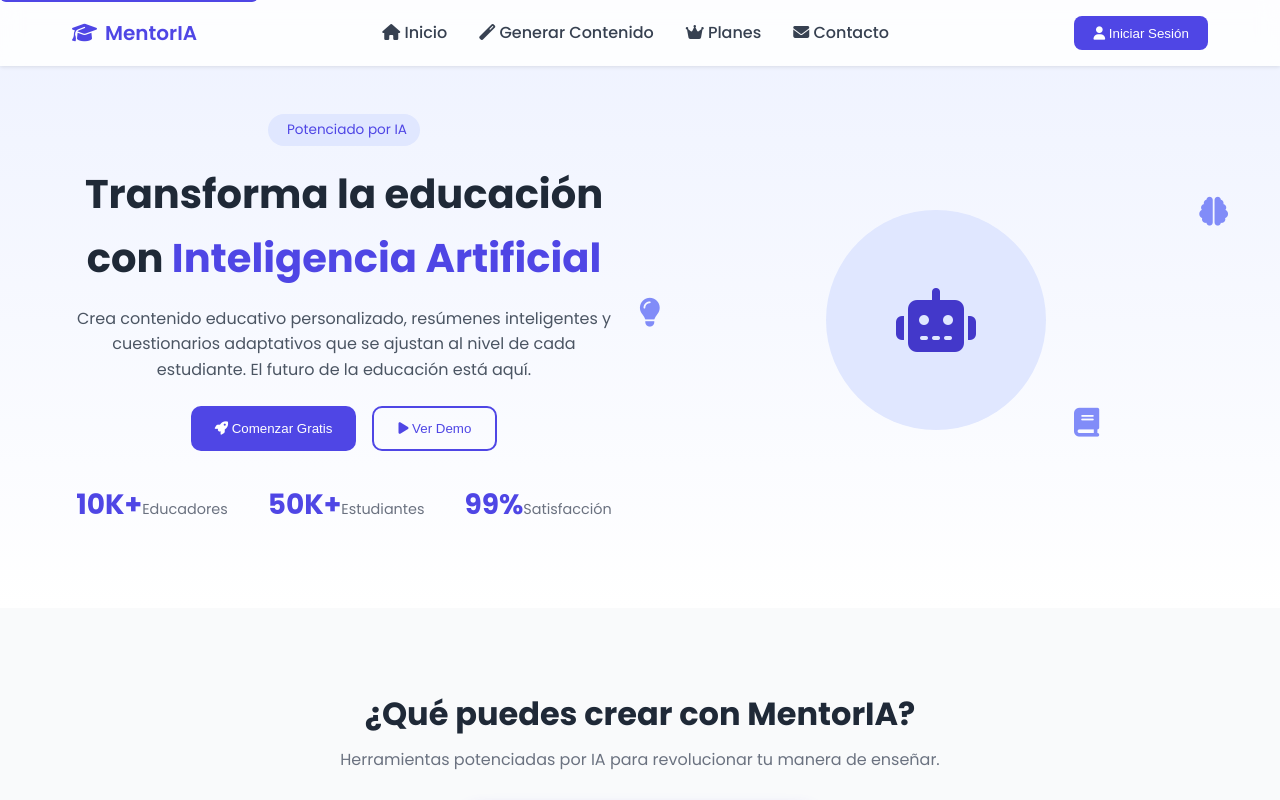
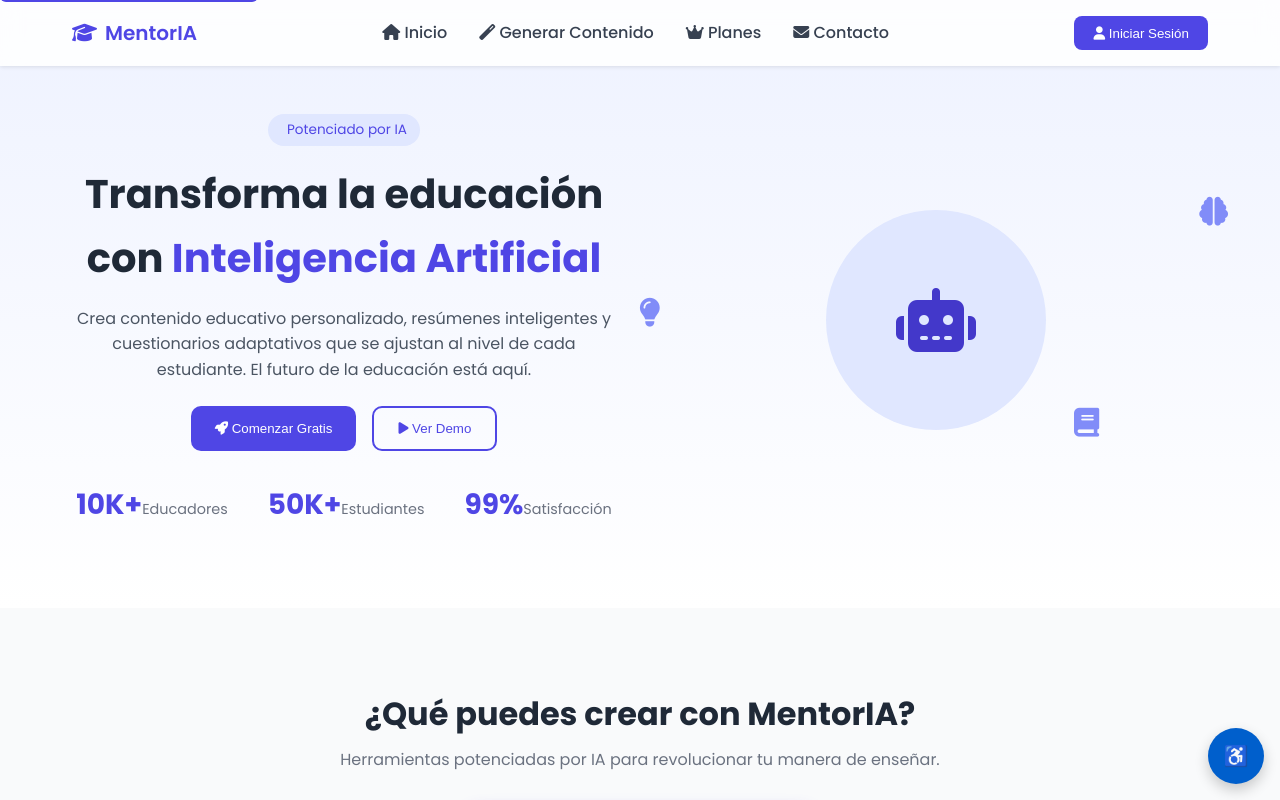
Before and after one commit to Akamnex666/mentor-ia, a Next.js app: page / in a window 1280 px wide. Shown: the top 800 px of the page. Built offline with nearby package versions, Linux system fonts and the light colour scheme.

Commit message:
implemntacion pqueña de la parte de accecibilidad

```diff
--- a/src/app/layout.tsx
+++ b/src/app/layout.tsx
@@ -2,7 +2,7 @@
 import type { Metadata } from "next";
 import "../styles/globals.css"; // acá va tu CSS global (lo que era styles.css en el HTML)
 import { Poppins, Inter } from "next/font/google";
-import menu from "../components/AccessibilityMenu.module.css";
+import AccessibilityMenu from "../components/accecibilidad/menu";
 
 const poppins = Poppins({
   subsets: ["latin"],
@@ -35,9 +35,10 @@ export default function RootLayout({
           href="https://cdnjs.cloudflare.com/ajax/libs/font-awesome/6.4.0/css/all.min.css"
         />
       </head>
-      <body>{children}
-      {/* Menú de accesibilidad */}
-      <menu/>
+      <body>
+        {children}
+        {/* Menú de accesibilidad (siempre disponible) */}
+        <AccessibilityMenu />
       </body>
 
     </html>
--- /dev/null
+++ b/src/components/accecibilidad/accessibility.module.css
@@ -0,0 +1,42 @@
+.container { position: fixed; z-index: 9999; right: 1rem; bottom: 1rem; font-family: system-ui, -apple-system, 'Segoe UI', Roboto, 'Helvetica Neue', Arial; }
+.fab {
+  width: 56px;
+  height: 56px;
+  border-radius: 9999px;
+  background: #005fcc;
+  color: white;
+  border: none;
+  box-shadow: 0 6px 14px rgba(0,0,0,0.2);
+  cursor: pointer;
+  font-size: 20px;
+}
+.panel {
+  position: fixed;
+  right: 1rem;
+  bottom: 6.5rem;
+  width: 320px;
+  max-width: calc(100vw - 2rem);
+  background: white;
+  border-radius: 8px;
+  box-shadow: 0 10px 30px rgba(0,0,0,0.15);
+  padding: 0.5rem;
+  transform-origin: bottom right;
+  transform: scale(0.9);
+  opacity: 0;
+  pointer-events: none;
+  transition: transform 0.18s ease, opacity 0.18s ease;
+}
+.open { transform: scale(1); opacity: 1; pointer-events: auto; }
+.header { display:flex; align-items:center; justify-content:space-between; padding:0.25rem 0.5rem; border-bottom:1px solid #eee; }
+.section { padding:0.5rem; }
+.row { display:flex; gap:0.5rem; align-items:center; padding:0.25rem 0; }
+.small { padding:0.35rem 0.5rem; border-radius:6px; background:#f0f0f0; border:1px solid #ddd; cursor:pointer; }
+.footer { padding:0.5rem; border-top:1px solid #eee; text-align:center; font-size:12px; color:#666; }
+.note { font-size:13px; margin-bottom:0.5rem; color:#333; }
+
+/* Utility classes applied to :root by the component */
+:root.a11y-contrast { background: #111; color: #fff; }
+:root.a11y-contrast a { color: #79b8ff; }
+:root.a11y-large-text { font-size: 1.15rem; }
+:root.a11y-spacing { letter-spacing: 0.02em; line-height: 1.6; }
+:root.a11y-dyslexic-font { font-family: 'OpenDyslexic', system-ui, -apple-system, 'Segoe UI', Roboto, Arial; }
```
Also changed, not shown: tsconfig.json (+14 -4 lines).
